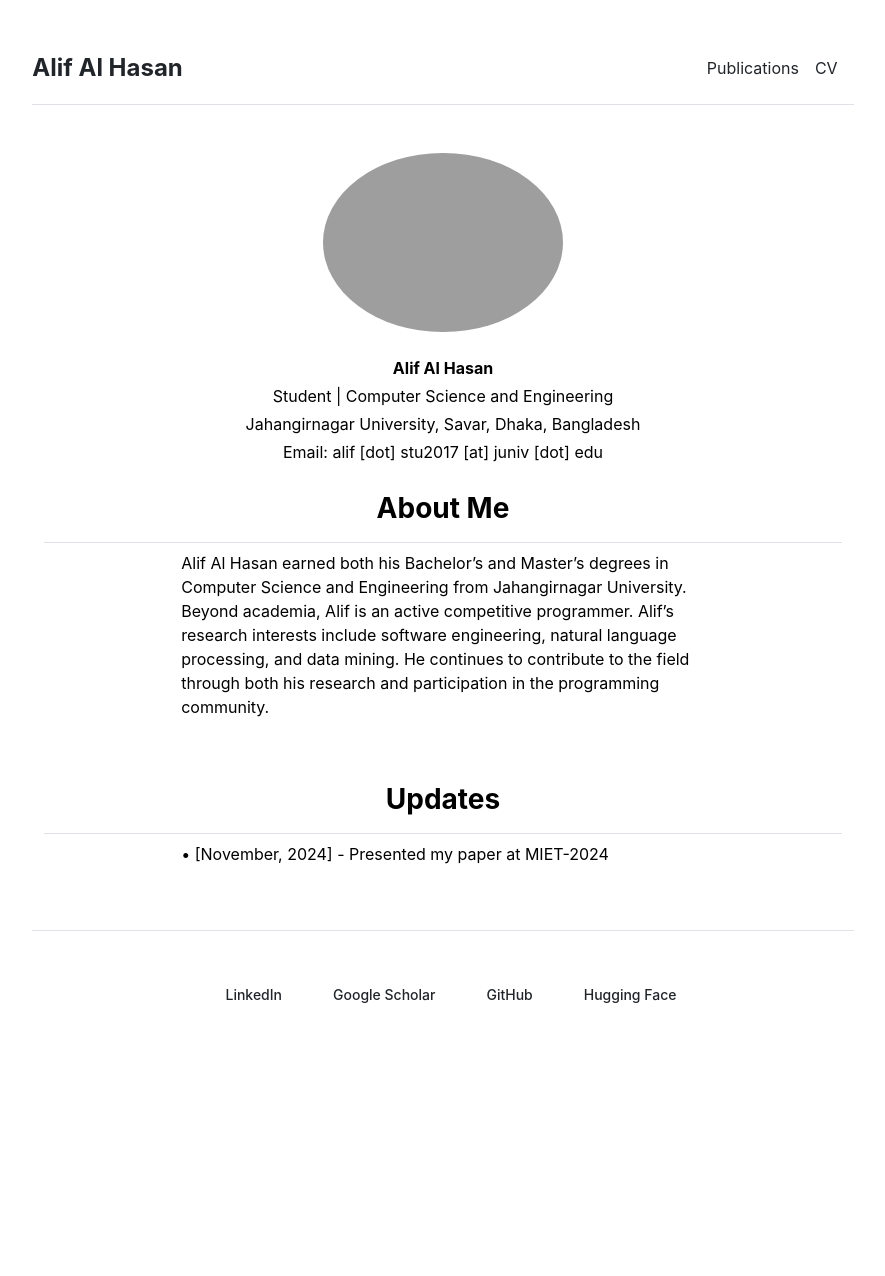
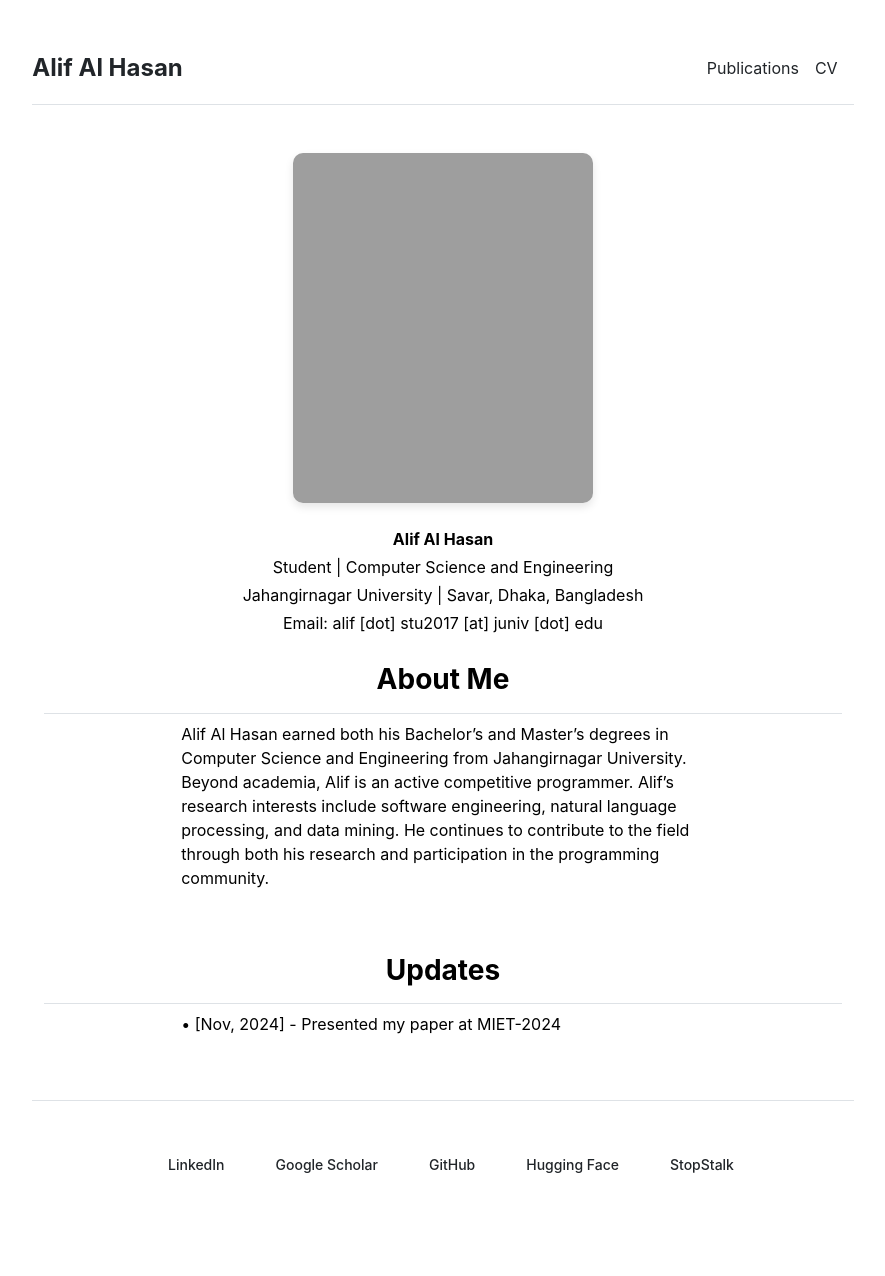
Before and after one commit to alifalhasan/alifalhasan.github.io, a Jekyll site: the page built from index.md, in a window 1280 px wide. Shown: the whole page, without its empty margins (197-1082 px from the left). Built offline with Jekyll 4.4.1, drawn with Linux system fonts in a browser that asks for light colours; before the commit the page ends 1106 px from its top, so only the background shows below that.

Commit message:
[Task] Minor Update. [Description] Updated the profile image and made some minor changes. [Author] @alifalhasan

```diff
--- a/_data/cv/education.yml
+++ b/_data/cv/education.yml
@@ -2,4 +2,4 @@
   description: 'Jahangirnagar University (Jul, 2023 – Dec, 2024)'
 
 - title: 'B.Sc. (Hons) Computer Science and Engineering'
-  description: 'Jahangirnagar University (Feb, 2018 – Jun, 2023)'
+  description: 'Jahangirnagar University (Feb, 2018 – Jul, 2023)'
--- a/_data/posts.yml
+++ b/_data/posts.yml
@@ -1,4 +1,4 @@
 posts:
-  - month: November
+  - month: Nov
     year: 2024
     description: Presented my paper at MIET-2024
--- a/_data/settings.yml
+++ b/_data/settings.yml
@@ -3,8 +3,5 @@ menu:
 - {name: 'Publications', url: '/publications'}
 - {name: 'CV', url: '/cv'}
 
-people:
-- {name: 'Graduate Student', title: 'Researcher', department: 'Physics & Astronomy', institution: 'Some University', institution_address: '1 Main Street, Canada', phone: '(000) 000-0000', email: 'hello@university.edu', office: 'Science Building 505', image: 'assets/img/graduate-student.jpg', url: 'graduate-student'}
-
 contacts:
 - {name: 'Alif Al Hasan', title: 'Student', department: 'Computer Science and Engineering', institution: 'Jahangirnagar University', institution_address: 'Savar, Dhaka, Bangladesh', email: 'alif [dot] stu2017 [at] juniv [dot] edu', office: 'Lab-201, Department of Computer Science and Engineering', image: 'assets/img/alifalhasan.jpg'}
--- a/_includes/contact.html
+++ b/_includes/contact.html
@@ -4,7 +4,7 @@
     <div class="col-auto">
       <p class="mb-1"><strong>{{ contact.name }}</strong></p>
       <p class="mb-1">{{ contact.title }} | {{ contact.department }}</p>
-      <p class="mb-1">{{ contact.institution }}, {{ contact.institution_address }}</p>
+      <p class="mb-1">{{ contact.institution }} | {{ contact.institution_address }}</p>
       <p class="mb-1">Email: {{ contact.email }}</p>
     </div>
     {% endfor %}
--- a/_includes/footer.html
+++ b/_includes/footer.html
@@ -4,7 +4,8 @@
       <a href="https://linkedin.com/in/alifalhasan" class="ms-3 social-link" title="LinkedIn">LinkedIn</a>
       <a href="https://scholar.google.com/citations?user=yu0t6qsAAAAJ&hl=en" class="ms-3 social-link" title="Google Scholar">Google Scholar</a>
       <a href="https://github.com/alifalhasan" class="ms-3 social-link" title="GitHub">GitHub</a>
-      <a href="https://huggingface.co/alifalhasan" class="ms-3 social-link" title="GitHub">Hugging Face</a>
+      <a href="https://huggingface.co/alifalhasan" class="ms-3 social-link" title="Hugging Face">Hugging Face</a>
+      <a href="https://www.stopstalk.com/user/profile/alif_cse_ju" class="ms-3 social-link" title="StopStalk">StopStalk</a>
       <!-- <a href="mailto:alif.stu2017@juniv.edu" class="ms-3 social-link" title="Email">Email</a> -->
     </div>
   </div>
--- a/_layouts/home.html
+++ b/_layouts/home.html
@@ -3,7 +3,10 @@ layout: default
 ---
 
 <div class="container text-center mb-4">
-  <img src="{{ site.github.url }}/assets/img/alifalhasan.jpg" alt="Alif Al Hasan" class="img-fluid" style="width: 30%; height: 30%; object-fit: cover; border-radius: 50%;">
+  <img src="{{ site.github.url }}/assets/img/alifalhasan.jpg"
+       alt="Alif Al Hasan"
+       class="img-fluid"
+       style="width: 300px; height: 350px; object-fit: cover; border-radius: 10px; box-shadow: 0 4px 8px rgba(0, 0, 0, 0.1);">
 </div>
 
 {% include contact.html %}
```
Also changed, not shown: _layouts/courses.html (deleted, +0 -14 lines), _layouts/people.html (deleted, +0 -20 lines), people.md (deleted, +0 -4 lines), people/graduate-student.md (deleted, +0 -18 lines).
